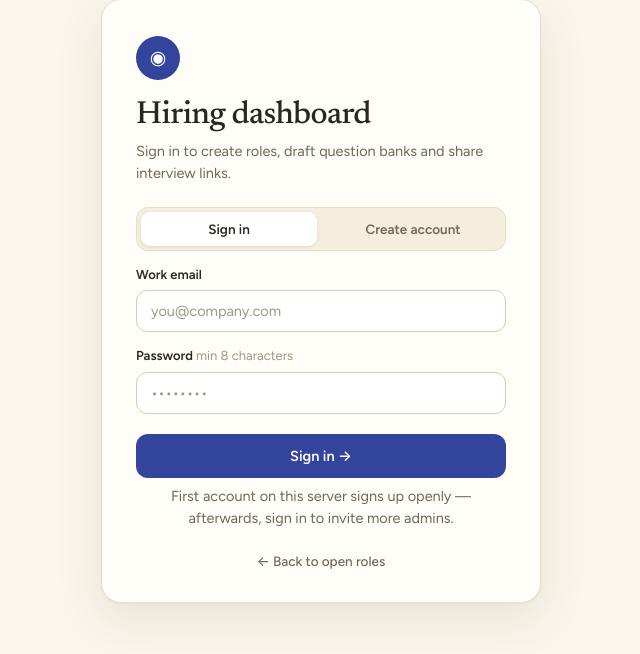
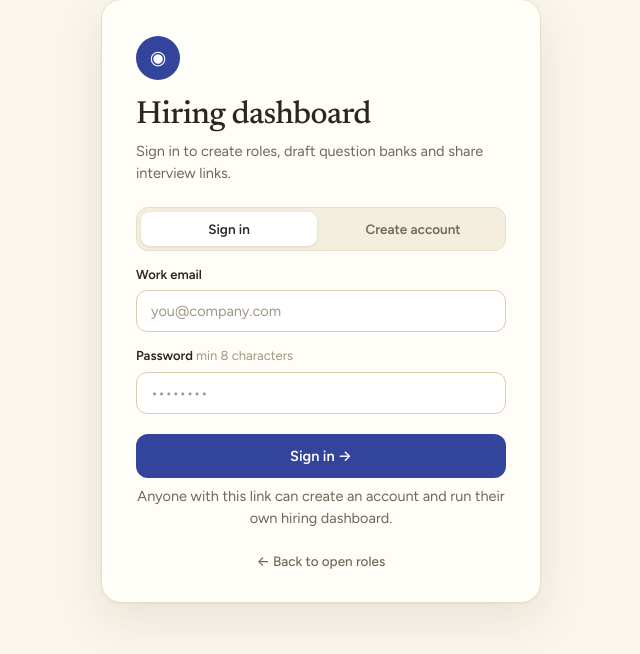
Before and after one commit to Syeed-MD-Talha/Voice-Agent-Hackathon, a Python web app: template templates/auth.html in a window 1280 px wide. Shown: the part 99-753 px from the top of the page, without its empty margins (319-959 px from the left). Run offline with Jinja, Linux system fonts and the light colour scheme; the template is opened without the code that fills it, so the values that code supplies are empty.

Commit message:
Open registration: anyone can create an admin account

```diff
--- a/templates/auth.html
+++ b/templates/auth.html
@@ -71,7 +71,7 @@
   <input id="password" type="password" placeholder="••••••••" autocomplete="current-password">
   <div class="err" id="err"></div>
   <button class="go" id="go">Sign in →</button>
-  <p class="fine">First account on this server signs up openly — afterwards, sign in to invite more admins.</p>
+  <p class="fine">Anyone with this link can create an account and run their own hiring dashboard.</p>
   <a class="back" href="/">← Back to open roles</a>
 </div>
 <script>
```
Also changed, not shown: backend/server.py (+3 -6 lines).
